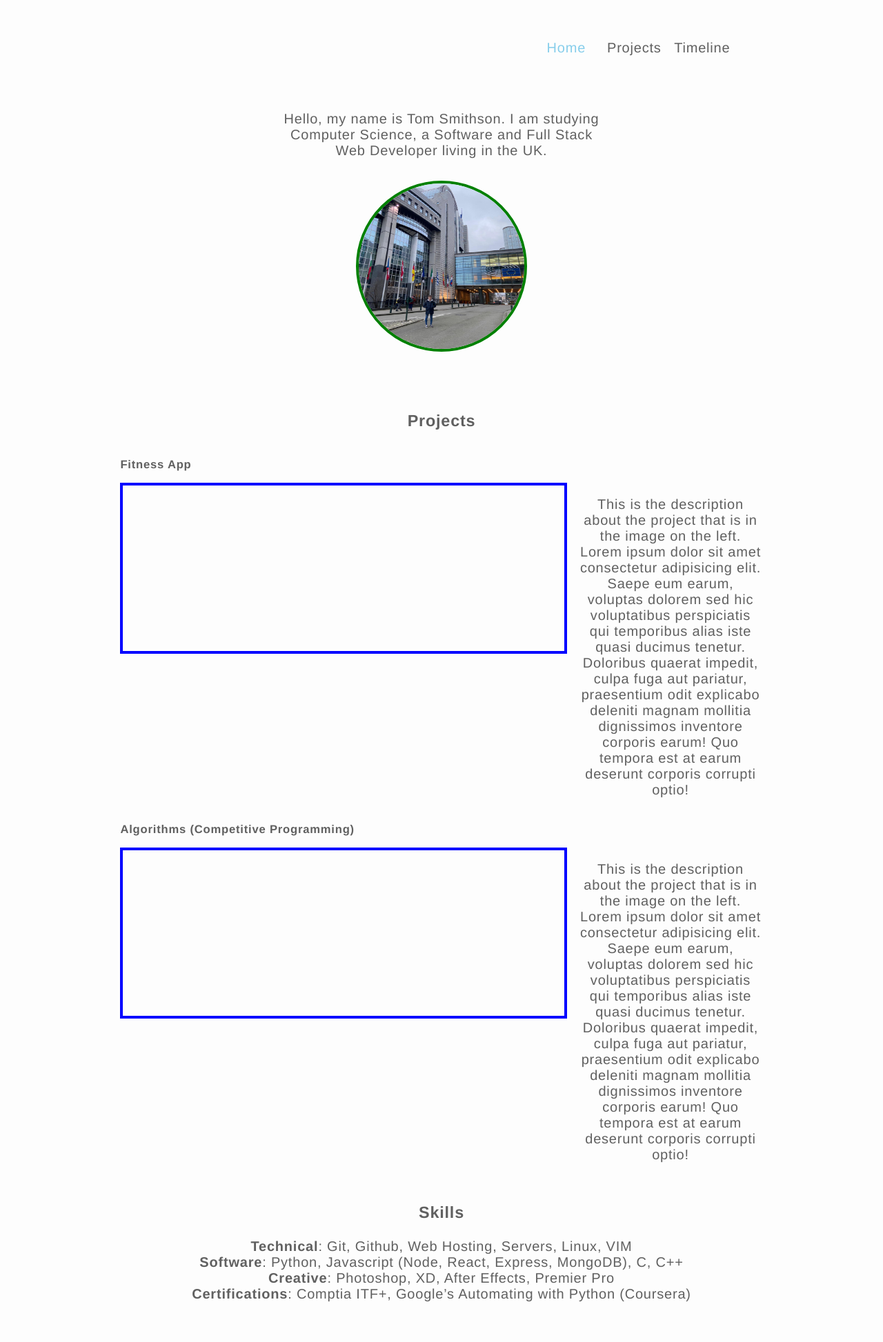
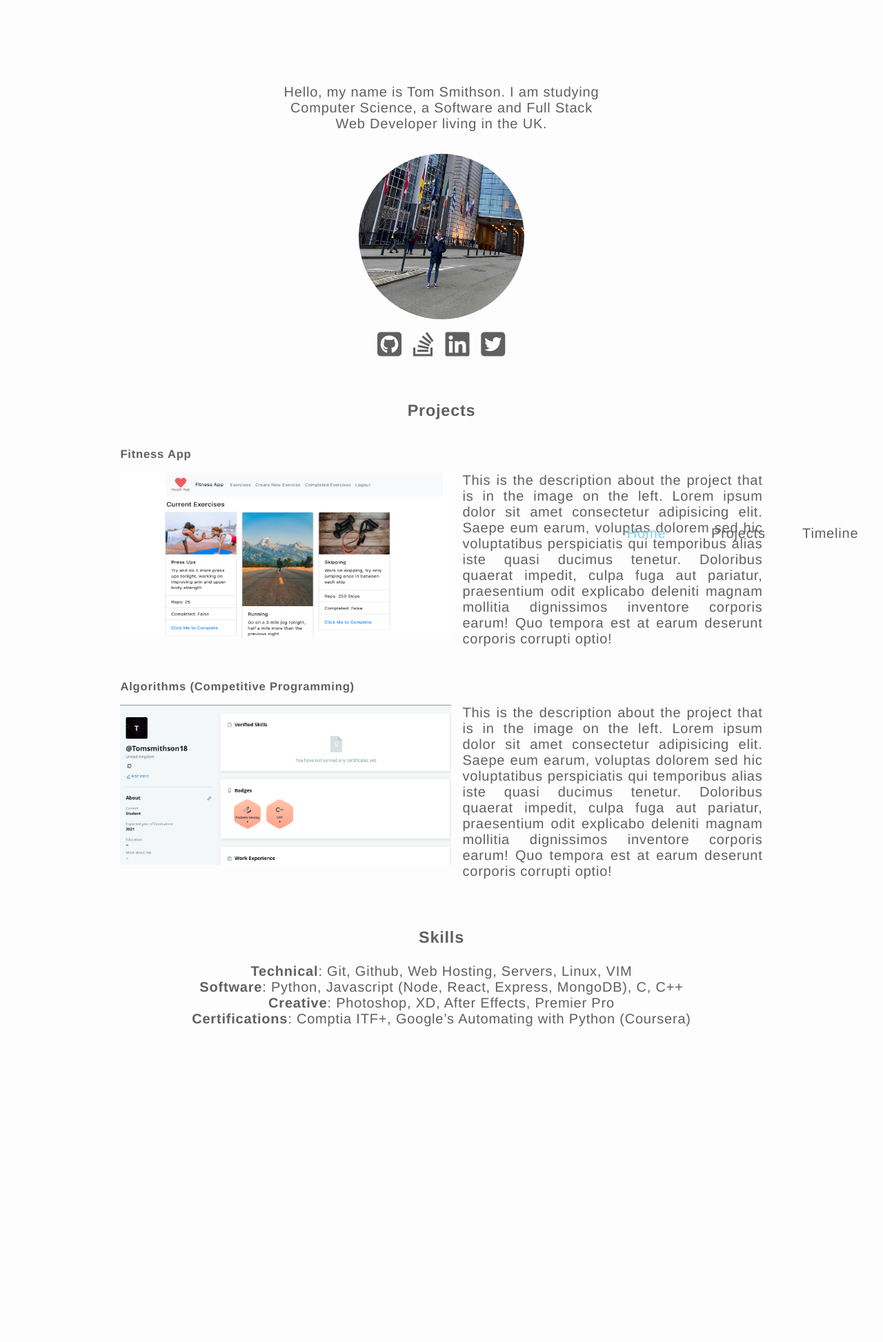
Before and after one commit to TomSmithson/portfolio, a Node server app: page / in a window 1280 px wide. Shown: the whole page at 69% size. After the commit the page ends 1489 px from the top, so only its background shows below. Run offline with Node 20, Linux system fonts and the light colour scheme; some libraries are stand-ins or nearby versions.

Commit message:
Added some images (will be in a database on later versions, added fa icons for socials

```diff
--- a/public/stylesheets/style.css
+++ b/public/stylesheets/style.css
@@ -20,7 +20,8 @@ body {
 
 /* * Nav Bar * */
 .nav {
-    margin-left: 65%;
+    position: fixed;
+    margin-left: 55%;
     display: grid;
     grid-template-columns: repeat(3, 1fr);
     grid-auto-rows: auto;
@@ -60,11 +61,16 @@ body {
 .round_image {
     margin: 0 auto;
     margin-top: 1rem;
-    border: 4px solid green;
     border-radius: 50%;
     width: 15rem;
     height: 15rem;
-    overflow: auto;
+    overflow: hidden;
+}
+
+.socials a {
+    text-decoration: none;
+    color: inherit;
+    padding: 0.3rem;
 }
 
 /* * Projects Section * */
@@ -75,13 +81,19 @@ body {
     grid-auto-rows: auto;
     grid-gap: 1rem;
     width: 100%;
-    margin-top: 3rem;
+    margin-top: 1.5rem;
 }
 
 .projects h5 {
     padding: 0;
     margin: 0;
     text-align: left;
+}
+
+.description p {
+    padding: 0;
+    margin: 0;
+    text-align: justify;
 }
 
 .project {
@@ -91,7 +103,7 @@ body {
     grid-gap: 1rem;
     width: 100%;
     margin: 0 auto;
-    margin-top: 0rem;
+    margin-bottom: 2rem;
 }
 
 .description {
@@ -101,8 +113,7 @@ body {
 
 .square_image {
     margin-top: 1rem;
-    border: 4px solid blue;
-    width: 40rem;
+    width: 30rem;
     height: 15rem;
     margin: 0 auto;
 }
--- a/views/index.ejs
+++ b/views/index.ejs
@@ -3,6 +3,7 @@
   <head>
     <title>Tom Smithson</title>
     <link rel='stylesheet' href='/stylesheets/style.css' />
+    <script src="https://kit.fontawesome.com/0f1855ef43.js" crossorigin="anonymous"></script>
   </head>
   <body>
     <div class="container">
@@ -21,7 +22,13 @@
             <div class="intro">Hello, my name is Tom Smithson. I am studying Computer Science,
                 a Software and Full Stack Web Developer living in the UK.</div>
             <div class="round_image">
-                <img src="/images/tom.jpg" width="100%" height="100% alt="Image of Tom Smithson">
+                <img src="/images/tom.jpeg" width="100%" height="100% alt="Image of Tom Smithson">
+            </div>
+            <div class="socials">
+                <a href="https://github.com/TomSmithson"><i class="fab fa-github-square fa-2x"></i></a>
+                <a href="https://stackoverflow.com/users/10081829/tom-smithson?tab=profile"><i class="fab fa-stack-overflow fa-2x"></i></a>
+                <a href="https://linkedin.com/in/tom-smithson-b546281a1"><i class="fab fa-linkedin fa-2x"></i></a>
+                <a href="https://twitter.com/TomSmithson20"><i class="fab fa-twitter-square fa-2x"></i></a>
             </div>
         </div>
         <!-- Retrieve this data from a database
@@ -34,6 +41,7 @@
             <h5>Fitness App</h5>
             <div class="project">
                 <div class="square_image">
+                    <img src="/images/FitnessApp.png" width="100%" height="100%" alt="Image of Exercises Page on the Fitness App">
                 </div>
                 <div class="description">
                     <p>This is the description about the project that is in the image on the left. Lorem ipsum dolor sit amet consectetur adipisicing elit. Saepe eum earum, voluptas dolorem sed hic voluptatibus perspiciatis qui temporibus alias iste quasi ducimus tenetur. Doloribus quaerat impedit, culpa fuga aut pariatur, praesentium odit explicabo deleniti magnam mollitia dignissimos inventore corporis earum! Quo tempora est at earum deserunt corporis corrupti optio!</p>
@@ -42,6 +50,7 @@
             <h5>Algorithms (Competitive Programming)</h5>
             <div class="project">
                 <div class="square_image">
+                    <img src="/images/cp.png" width="100%" width="100%" alt="Hacker Rank Profile">
                 </div>
                 <div class="description">
                     <p>This is the description about the project that is in the image on the left. Lorem ipsum dolor sit amet consectetur adipisicing elit. Saepe eum earum, voluptas dolorem sed hic voluptatibus perspiciatis qui temporibus alias iste quasi ducimus tenetur. Doloribus quaerat impedit, culpa fuga aut pariatur, praesentium odit explicabo deleniti magnam mollitia dignissimos inventore corporis earum! Quo tempora est at earum deserunt corporis corrupti optio!</p>
```
Also changed, not shown: public/images/FitnessApp.png (added), public/images/cp.png (added), public/images/tom.jpeg (added), public/images/tom.jpg (deleted), 1 other file.
